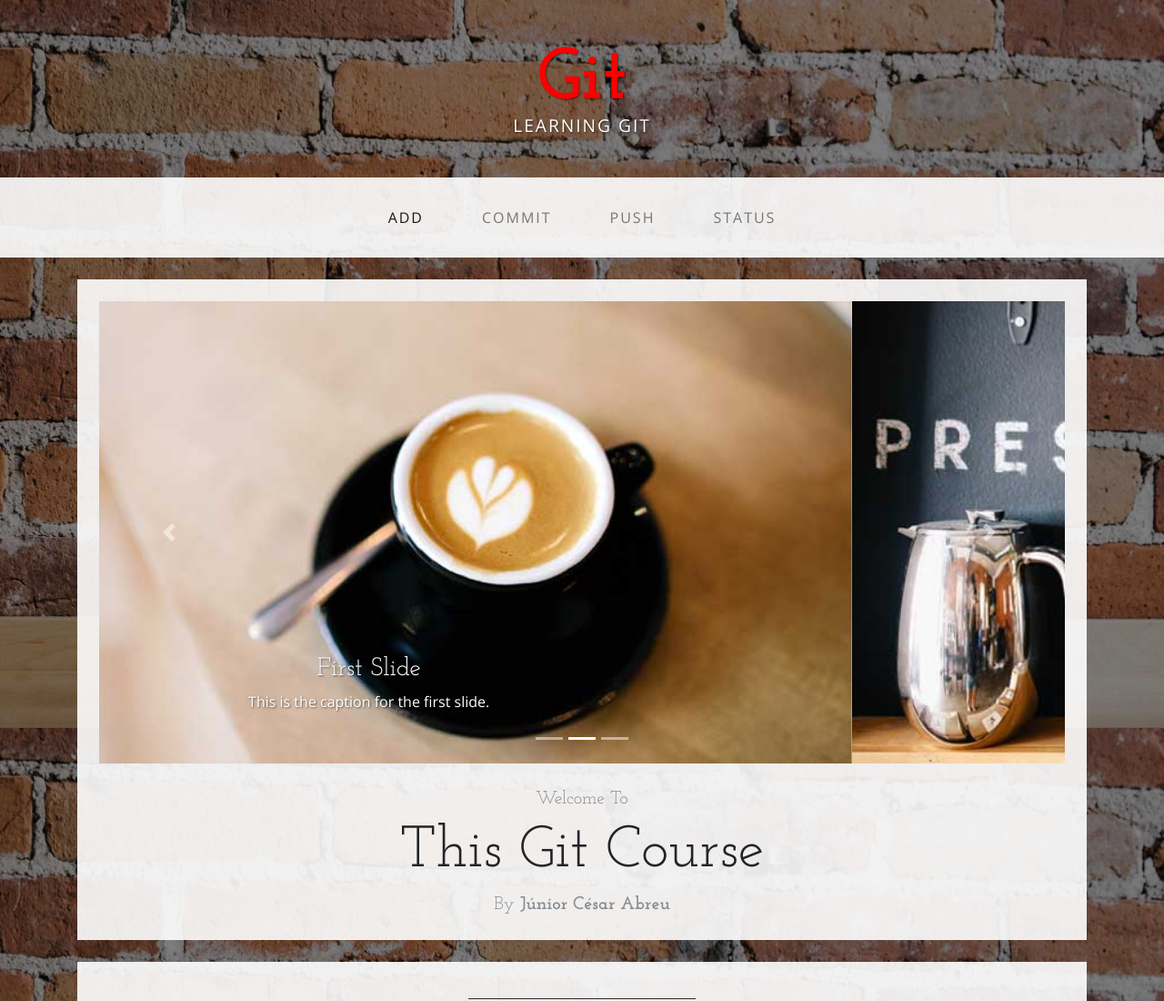
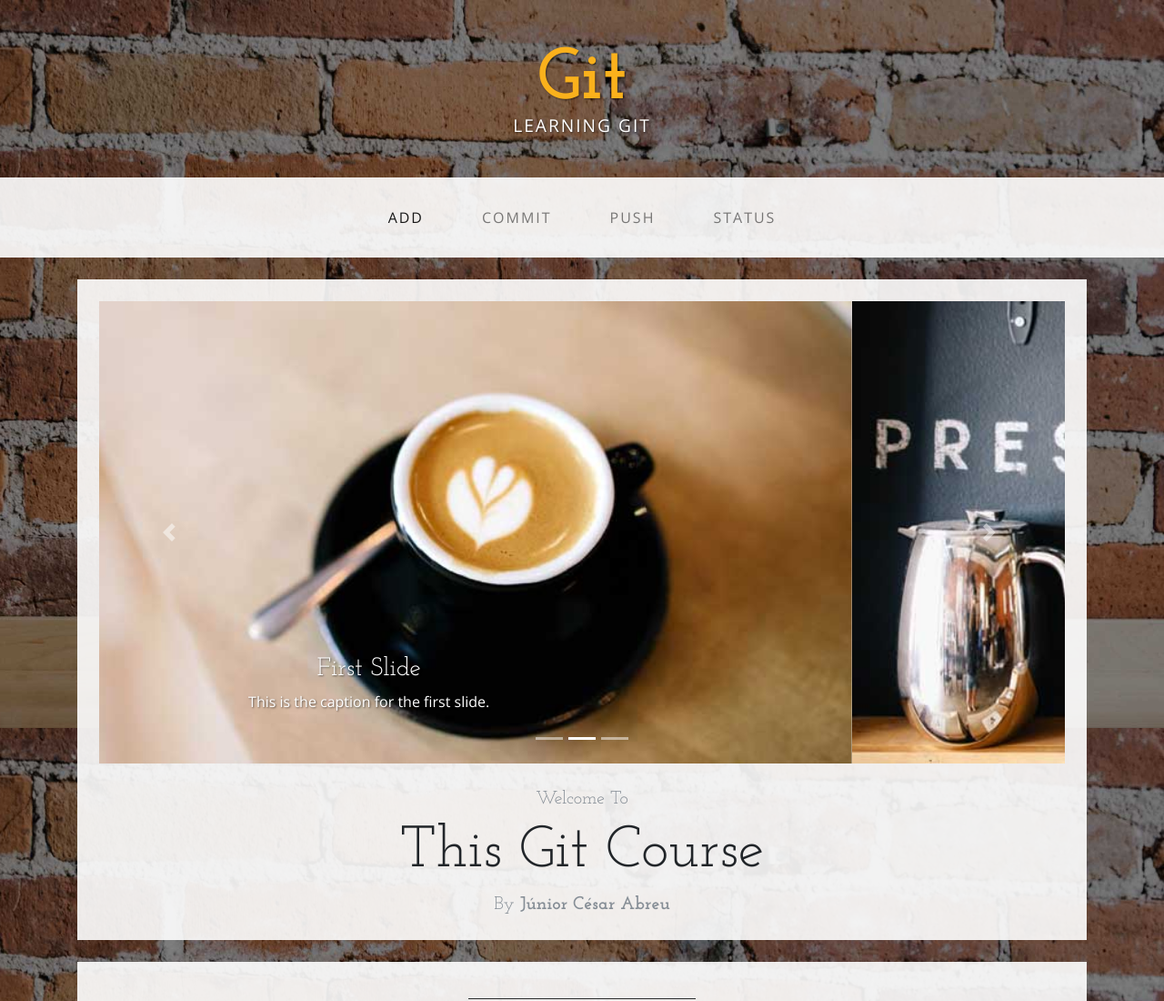
Before and after one commit to juniorcesarabreu/Git-Course-Demo, a website: page index.html in a window 1280 px wide. Shown: the top 1100 px of the page at 91% size. Drawn offline with nearby package versions, Linux system fonts and the light colour scheme.

Commit message:
Change color to a mustard shade

```diff
--- a/css/business-casual.css
+++ b/css/business-casual.css
@@ -66,5 +66,5 @@ hr.divider {
 }
 
 .brand {
-    color: #ff0000 !important;
+    color: #fab11c !important;
 }
```
